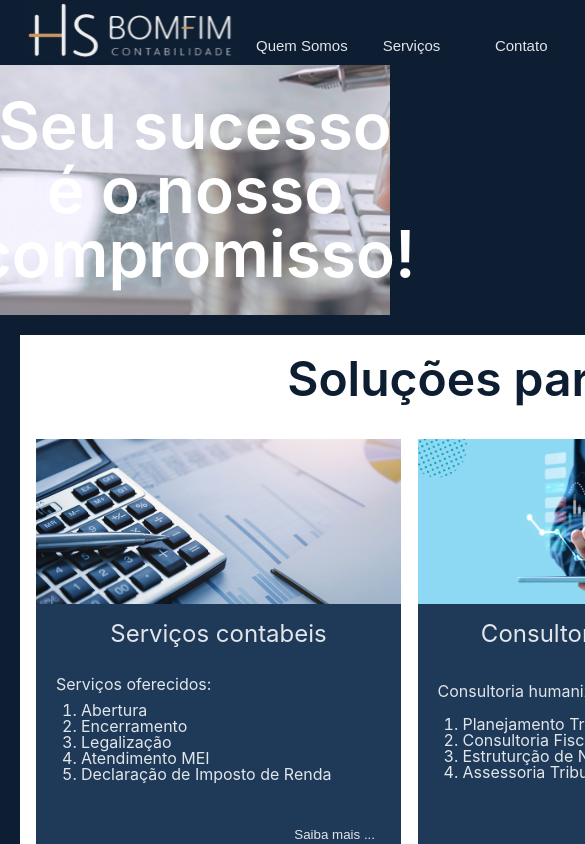
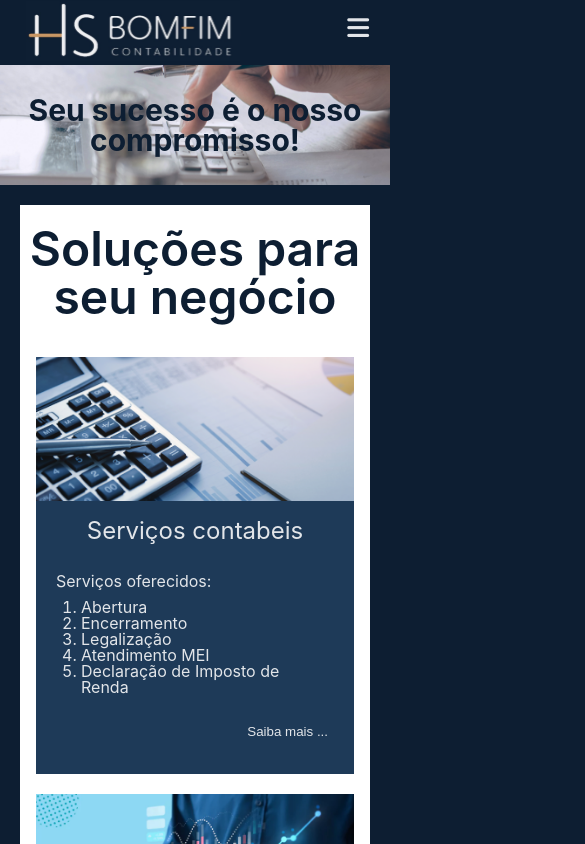
Before and after one commit to fgbomfim/ui-contabilidade-public, a React (Create React App) app: page / in a window 390 px wide. Shown: the top 844 px of the page, 585 px wide, since content can reach past the window. Built offline with nearby package versions, Linux system fonts and the light colour scheme.

Commit message:
refactor: layout improvements on mobile screensgenerate dinamic css

```diff
--- a/src/components/card-solutions-business.tsx
+++ b/src/components/card-solutions-business.tsx
@@ -54,6 +54,11 @@ const Card = styled.div`
   width: 365px;
   height: 417px;
   background-color: #1E3A58;
+
+  @media (max-width: 580px) {
+    width: 100%;
+    margin-bottom: 20px;
+  }
 `;
 
 const Image = styled.img`
--- a/src/components/column.tsx
+++ b/src/components/column.tsx
@@ -18,8 +18,7 @@ const Div = styled.div`
   margin: 0 auto;
   text-align: left;
   color: var(--platinum);
-  @media (max-width: 576px) {}
-  @media (max-width: 768px) {}
-  @media (max-width: 992px) {}
-  @media (max-width: 1200px) {}
+  @media (max-width: 992px) {
+    width: 100%;
+  }
 `;
--- a/src/components/gallery.tsx
+++ b/src/components/gallery.tsx
@@ -117,6 +117,10 @@ const Main = styled.div`
   background-color: var(--platinum);
   color: #fff;
   text-align: center;
+  @media (max-width: 580px) {
+    height: 210px;
+    margin-bottom: 20px;
+  }
 `;
 
 const Input = styled.input`
@@ -147,6 +151,10 @@ const Slider = styled.div`
     background: none 50% no-repeat;
     background-size: cover;
   }
+
+  @media (max-width: 580px) {
+    height: 210px
+  }
 `;
 
 const Div = styled.div`
@@ -156,6 +164,10 @@ const Div = styled.div`
   justify-content: center;
   align-items: center;
   padding-top: 200px;
+
+  @media (max-width: 580px) {
+    padding-top: 90px;
+  }
 `;
 
 const Label = styled.label`
--- a/src/compositions/footer.tsx
+++ b/src/compositions/footer.tsx
@@ -50,6 +50,11 @@ const FooterBar = styled.nav`
   width: 100%;
   padding: 25px 0px;
   background-color: var(--oxford-blue-3);
+
+  @media (max-width: 580px) {
+    display: none;
+    grid-template-columns: 1fr;
+  }
 `;
 
 const Div = styled.div`
--- a/src/compositions/header.tsx
+++ b/src/compositions/header.tsx
@@ -5,9 +5,11 @@ import Column from "../components/column";
 import Logo from '../elements/logo';
 import { HeaderProps } from "../interfaces/header-props";
 import Row from "../components/row";
+import { useCallback, useState } from "react";
 
 export default function Header({ page }: HeaderProps) {
   const navigate = useNavigate();
+  const [isOpen, setIsOpen] = useState<boolean>(false);
 
   const openWhatsapp = () => {
     window.open('https://api.whatsapp.com/send?phone=5511952086786')
@@ -16,6 +18,14 @@ export default function Header({ page }: HeaderProps) {
   const redirect = (path: string) => {
     navigate(path);
   };
+
+  const open = useCallback(() => {
+    setIsOpen(true);
+  }, []);
+
+  const close = useCallback(() => {
+    setIsOpen(false);
+  }, []);
 
   return (
     <NavBar>
@@ -29,8 +39,20 @@ export default function Header({ page }: HeaderProps) {
             <Logo />
           </Button>
 
-          <Main>
+          <Button onClick={open} className="mobile">
+            <i className="fa-solid fa-bars" />
+          </Button>
+
+          <Main className={isOpen ? 'open' : ''}>
+            <Button onClick={close} className="mobile">
+              <i className="fa-solid fa-bars" />
+            </Button>
             <Ul>
+              <Li className="header-menu-items-mobile">
+                <Button onClick={close} className="mobile-back">
+                <i className="fa-solid fa-arrow-left" />
+                </Button>
+              </Li>
               <Li className={page === 'about-us' ? 'active' : ''}>
                 <Button
                   id="header-anchor-about-us"
@@ -113,6 +135,25 @@ const Button = styled.button`
     display: block;
     padding: 7px;
   }
+  &.mobile {
+    display: none;
+    position: absolute;
+    right: 15px;
+    top: 15px;
+    font-size: 25px;
+
+    &.back {
+      color: var(--oxford-blue);
+    }
+  }
+
+  @media (max-width: 580px) {
+    color: var(--oxford-blue);
+    &.mobile {
+      display: flex;
+      color: var(--platinum);
+    }
+  }
 `;
 
 const NavBar = styled.nav`
@@ -126,6 +167,18 @@ const Main = styled.div`
   flex-direction: row;
   width: calc(100% - 216px);
   justify-content: space-between;
+
+  @media (max-width: 580px) {
+    display: none;
+    grid-template-columns: 1fr;
+    position: absolute;
+    width: 100%;
+    height: 100vh;
+    background-color: var(--platinum);
+    &.open {
+      display: flex;
+    }
+  }
 `;
 
 const Ul = styled.ul`
@@ -135,6 +188,11 @@ const Ul = styled.ul`
   width: 100%;
   margin: 0px;
   padding: 0px;
+
+  @media (max-width: 580px) {
+    flex-direction: column;
+    justify-content: flex-start;
+  }
 `;
 
 const Li = styled.li`
@@ -154,6 +212,19 @@ const Li = styled.li`
     > button {
       background-color: #263449;
     }
+  }
+
+  &.header-menu-items-mobile {
+    display: none;
+    padding-left: 20px;
+    @media (max-width: 580px) {
+      display: flex;
+    }
+  }
+
+  @media (max-width: 580px) {
+    width: 100%;
+    font-weight: bold;
   }
 `;
 
--- a/src/pages/home.tsx
+++ b/src/pages/home.tsx
@@ -85,6 +85,13 @@ const BannersTop = styled.div`
   text-align: center;
   align-items: center;
   justify-items: center;
+
+  @media (max-width: 580px) {
+    font-size: 30px;
+    height: 120px;
+    color: var(--oxford-blue);
+    font-weight: bold;
+  }
 `;
 
 const Services = styled.div`
@@ -95,6 +102,11 @@ const Services = styled.div`
   display: flex;
   flex-direction: column;
   justify-content: space-between;
+
+  @media (max-width: 580px) {
+    display: grid;
+    grid-template-columns: 1fr;
+  }
 `;
 
 const TitleServices = styled.h1`
@@ -108,7 +120,6 @@ const TitleServices = styled.h1`
 
 const DivBannerBottom = styled.div`
   width: 100%;
-  height: 439px;
 `;
 
 const ContainerCards = styled.div`
@@ -116,4 +127,9 @@ const ContainerCards = styled.div`
   flex-direction: row;
   justify-content: space-between;
   padding: 16px;
+
+  @media (max-width: 580px) {
+    flex-direction: column;
+    /* grid-template-columns: 1fr; */
+  }
 `;
```
